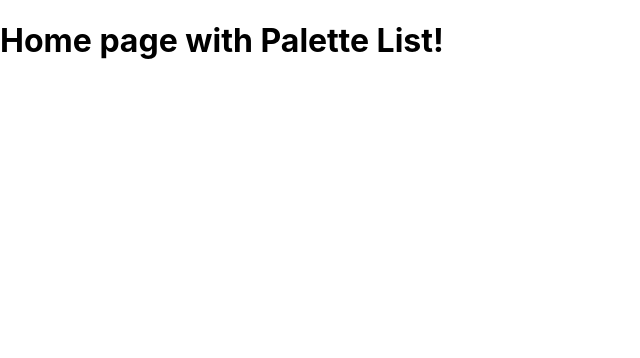
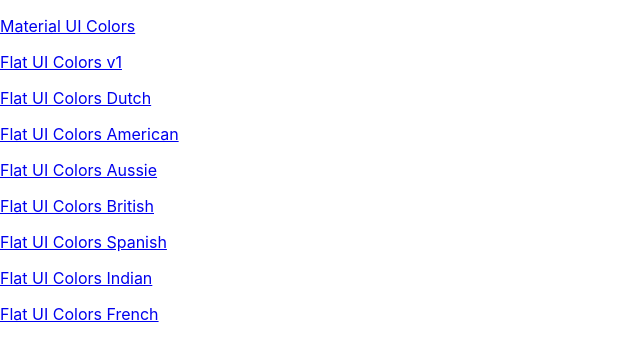
Before and after one commit to samanth619/FlatUI-clone, a React (Create React App) app: page / in a window 1280 px wide. Shown: the top 358 px of the page, without its empty margins (0-640 px from the left). Built offline with nearby package versions, Linux system fonts and the light colour scheme.

Commit message:
Adding Palette-list Component and adding routes to individual palettes

```diff
--- a/src/App.js
+++ b/src/App.js
@@ -3,6 +3,7 @@
 import Palette from './Palette';
 import seedColors from './seedColors';
 import {generatePalette} from './colorHelper.js';
+import PaletteList from './PaletteList';
 
 class App extends Component{
   findPalette(id){
@@ -15,7 +16,7 @@
   return (
 
       <Switch>
-        <Route exact path='/' render={()=><h1>Home page with Palette List!</h1>} />
+        <Route exact path='/' render={()=><PaletteList palettes={seedColors} />} />
         <Route exact path='/palette/:id' render={routeProps=>(
           <Palette
             palette={generatePalette(this.findPalette(routeProps.match.params.id))}
@@ -23,10 +24,7 @@
          )}
         />
       </Switch>
-    // {/* <div className="App">
-    //   <Palette palette={generatePalette(seedColors[4])}/>
-    // </div> */}
-  );
+  )
   }
 }
 
--- a/src/Navbar.js
+++ b/src/Navbar.js
@@ -1,4 +1,5 @@
 import React, { Component } from 'react'
+import { Link } from 'react-router-dom';
 import Slider from 'rc-slider';
 import Select from '@material-ui/core/Select';
 import MenuItem from '@material-ui/core/MenuItem';
@@ -28,7 +29,7 @@
         return (
             <header className="Navbar">
                <div className="logo">
-               <a href="#">Color Picker</a>
+               <Link to="/">Color Picker</Link>
                </div>
                <div className="slider-container">
                  <div className="slider">
--- /dev/null
+++ b/src/PaletteList.js
@@ -0,0 +1,15 @@
+import React, { Component } from 'react';
+import { Link } from 'react-router-dom';
+
+export default class PaletteList extends Component {
+    render() {
+        const {palettes} = this.props;
+        return (
+            <div className="palette-list">
+                {palettes.map(palette=>(
+                    <p><Link to={`/palette/${palette.id}`}>{palette.paletteName}</Link></p>
+                ))}
+            </div>
+        )
+    }
+}
```
